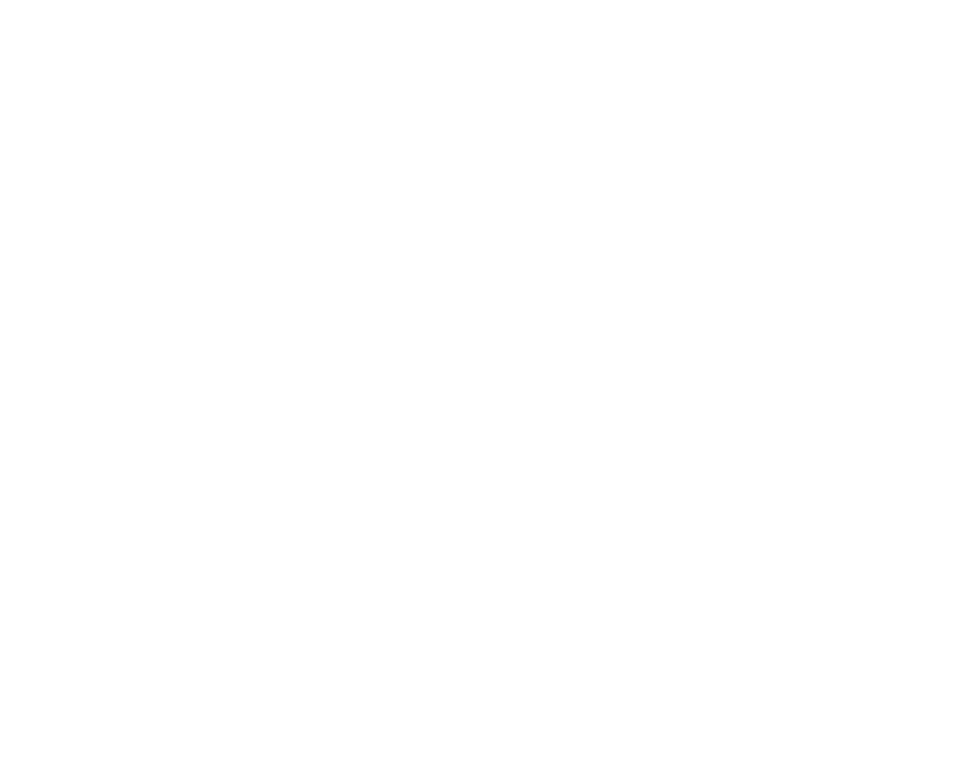
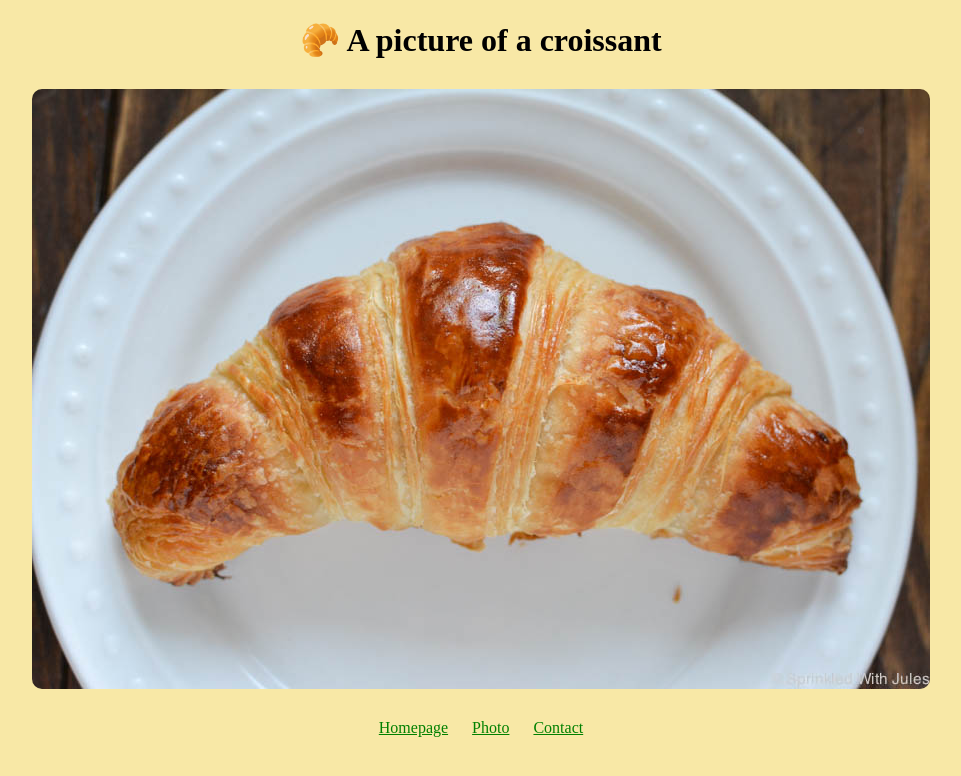
Before and after one commit to Shaghayegh9473/Croissant, a plain HTML site: page photo.html in a window 1280 px wide. Shown: the whole page, without its empty margins (159-1120 px from the left). Drawn offline with Linux system fonts and the light colour scheme.

Commit message:
Wrote the codes for homepage and added the photo

```diff
--- a/photo.html
+++ b/photo.html
@@ -4,6 +4,19 @@
     <meta charset="UTF-8" />
     <meta name="viewport" content="width=device-width, initial-scale=1.0" />
     <title>Photo</title>
+    <link rel="stylesheet" href="/src/style.css" />
   </head>
-  <body></body>
+  <body>
+    <h1>🥐 A picture of a croissant</h1>
+    <img
+      src="/images/croissant.jpg"
+      class="croissant-image"
+      alt="Croissant Image"
+    />
+    <footer>
+      <a href="/">Homepage</a>
+      <a href="/photo.html">Photo</a>
+      <a href="/contact.html">Contact</a>
+    </footer>
+  </body>
 </html>
--- a/src/style.css
+++ b/src/style.css
@@ -0,0 +1,24 @@
+body {
+  background: #f8e8a6;
+}
+
+h1,
+p {
+  text-align: center;
+}
+
+footer {
+  text-align: center;
+}
+
+footer a {
+  margin: 0 10px;
+  color: green;
+}
+
+.croissant-image {
+  max-width: 100%;
+  border-radius: 10px;
+  display: block;
+  margin: 30px auto;
+}
```
Also changed, not shown: index.html (+21 -1 lines), images/croissant.jpg (added).
